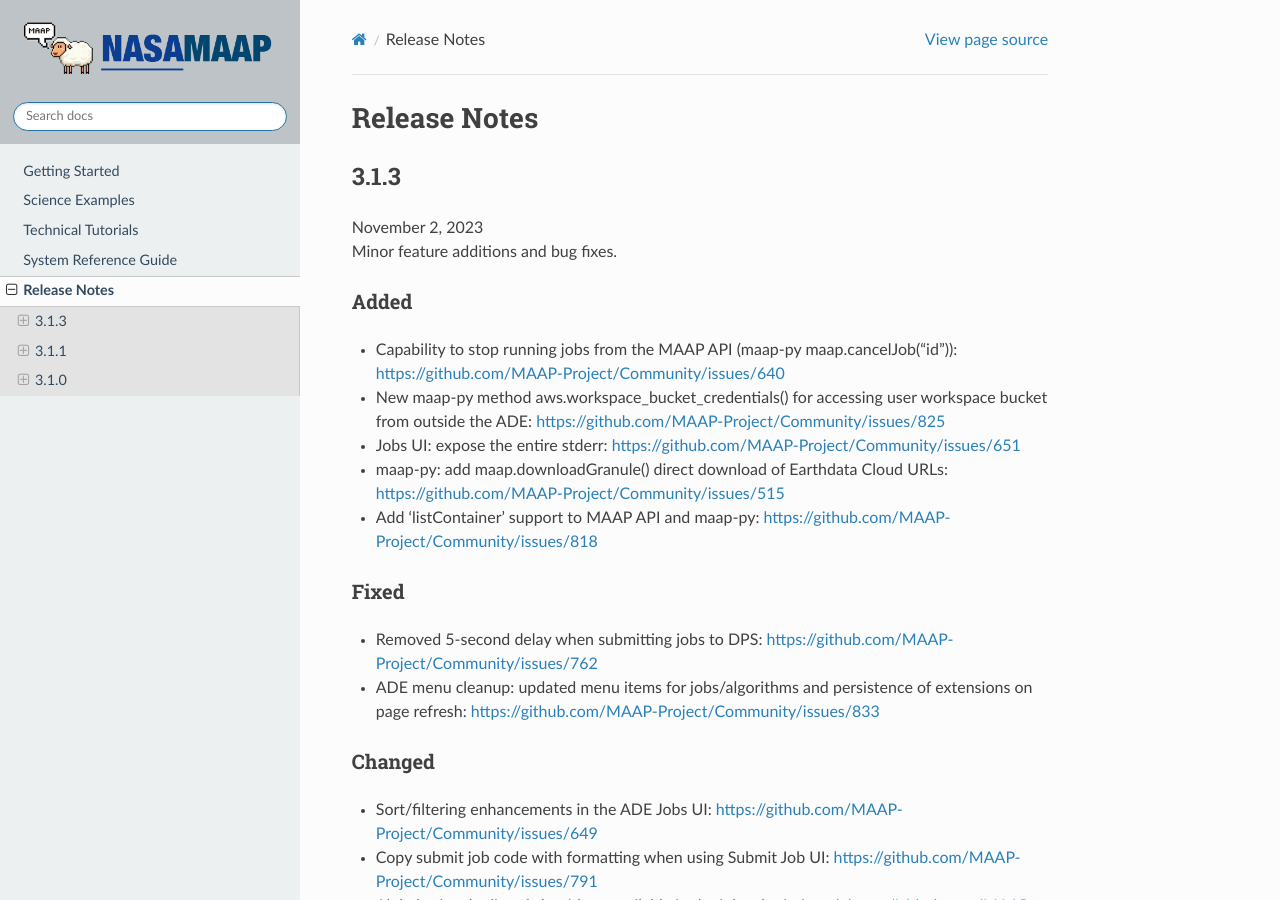
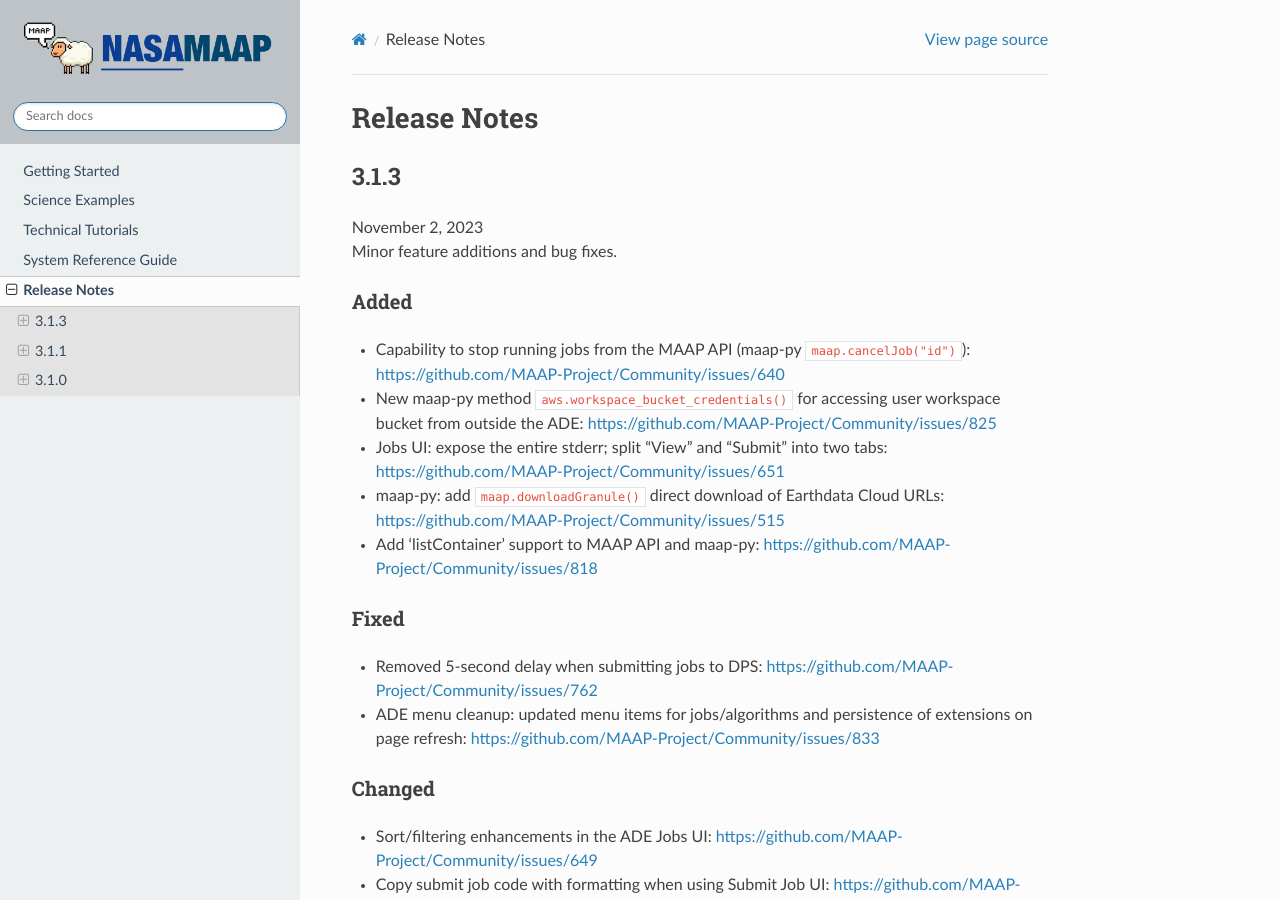
Before and after one commit to MAAP-Project/maap-documentation, a Sphinx documentation site: the page built from docs/source/release_notes.rst, in a window 1280 px wide and 900 px high. Built offline with Sphinx 7.4.7 and the Read the Docs theme 2.0.0, drawn with Linux system fonts in a browser that asks for light colours; pages that are not in the unit, such as notebooks, are missing from menus.

Commit message:
Code snippets

```diff
--- a/docs/source/release_notes.rst
+++ b/docs/source/release_notes.rst
@@ -10,10 +10,10 @@ Release Notes
 
 Added
 ^^^^^^^^^^^^
-* Capability to stop running jobs from the MAAP API (maap-py maap.cancelJob("id")): https://github.com/MAAP-Project/Community/issues/640
-* New maap-py method aws.workspace_bucket_credentials() for accessing user workspace bucket from outside the ADE: https://github.com/MAAP-Project/Community/issues/825
-* Jobs UI: expose the entire stderr: https://github.com/MAAP-Project/Community/issues/651
-* maap-py: add maap.downloadGranule() direct download of Earthdata Cloud URLs: https://github.com/MAAP-Project/Community/issues/515
+* Capability to stop running jobs from the MAAP API (maap-py ``maap.cancelJob("id")``): https://github.com/MAAP-Project/Community/issues/640
+* New maap-py method ``aws.workspace_bucket_credentials()`` for accessing user workspace bucket from outside the ADE: https://github.com/MAAP-Project/Community/issues/825
+* Jobs UI: expose the entire stderr; split "View" and "Submit" into two tabs: https://github.com/MAAP-Project/Community/issues/651
+* maap-py: add ``maap.downloadGranule()`` direct download of Earthdata Cloud URLs: https://github.com/MAAP-Project/Community/issues/515
 * Add 'listContainer' support to MAAP API and maap-py: https://github.com/MAAP-Project/Community/issues/818
 
 Fixed
```
